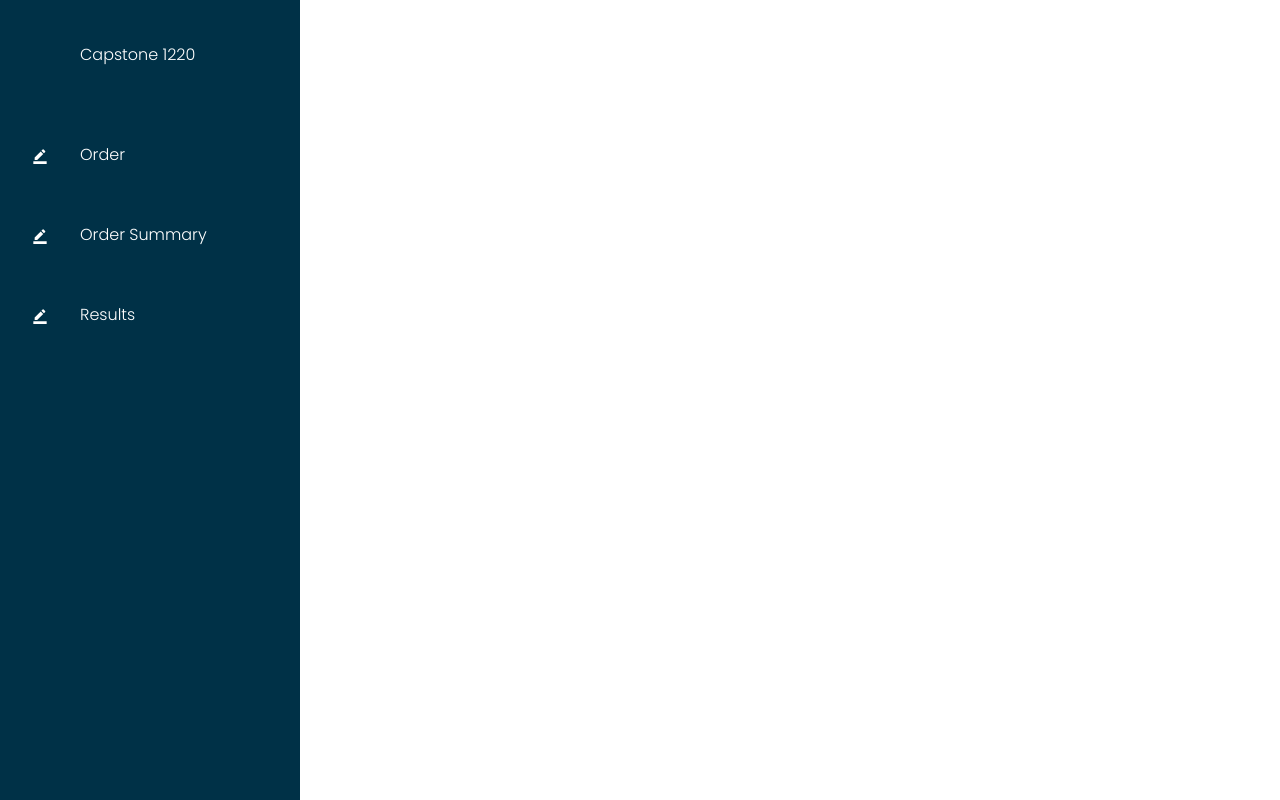
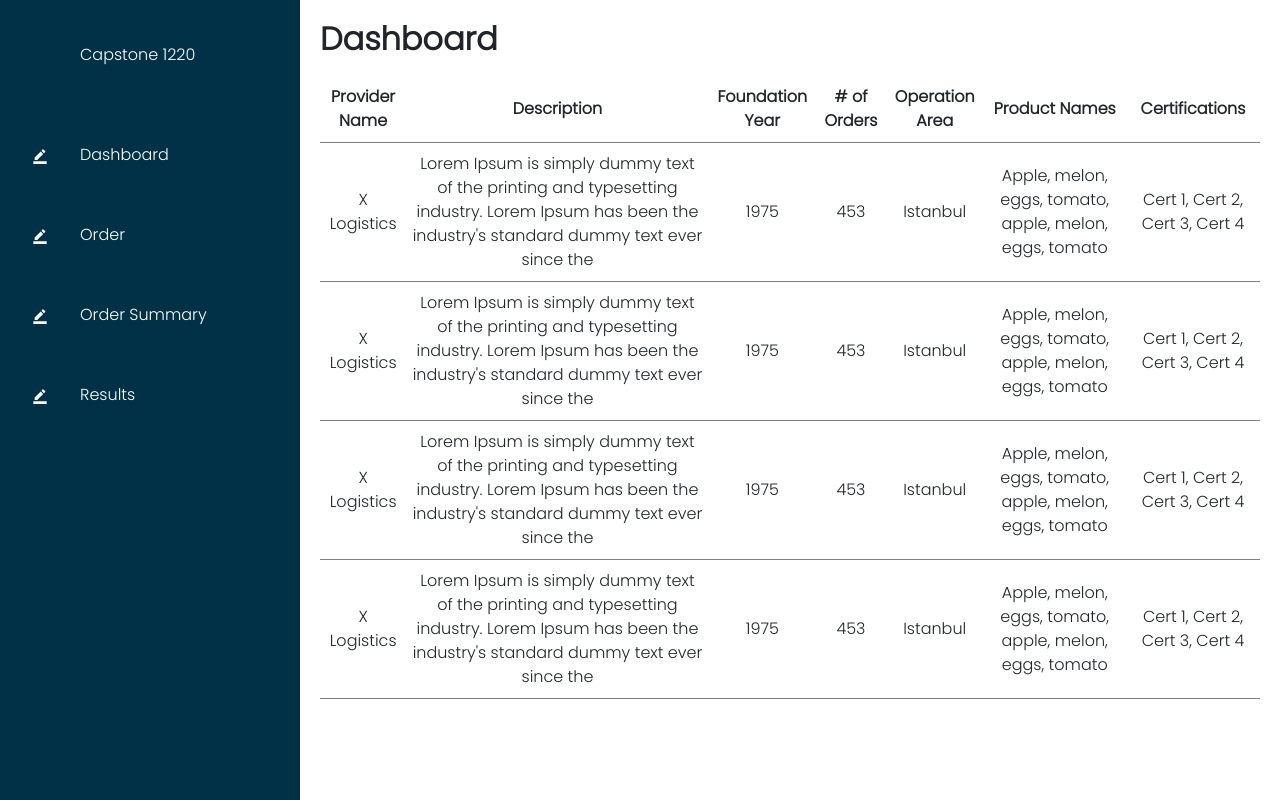
Before and after one commit to ardagungor/capstone, a React (Create React App) app: page /dashboard in a window 1280 px wide. Built offline with nearby package versions, Linux system fonts and the light colour scheme.

Commit message:
started implementing dashboard and login

```diff
--- a/src/App.js
+++ b/src/App.js
@@ -11,7 +11,8 @@ import Home from "./components/Home/Home";
 import Order from "./components/Order/Order";
 import Results from "./components/Results/Results";
 import Topbar from "./components/Topbar/Topbar";
-import Profiles from "./components/Profiles/Profiles"
+import Profiles from "./components/Profiles/Profiles";
+import Dashboard from "./components/Dashboard/Dashboard";
 import { Switch, Route, BrowserRouter } from "react-router-dom";
 
 function App() {
@@ -45,6 +46,9 @@ function App() {
         <Switch>
           <Route exact path="/profiles" component={Profiles} />
         </Switch>
+        <Switch>
+          <Route exact path="/dashboard" component={Dashboard} />
+        </Switch>
       </div>
     </BrowserRouter>
   );
--- /dev/null
+++ b/src/components/Dashboard/Dashboard.js
@@ -0,0 +1,81 @@
+import React from "react";
+import classes from "./Dashboard.module.css";
+
+const Dashboard = () => {
+  return (
+    <div className={classes.recentOrders}>
+      <div className={classes.header}>
+        <h2>Dashboard</h2>
+      </div>
+      <table>
+        <thead>
+          <tr>
+            <td>Provider Name</td>
+            <td>Description</td>
+            <td>Foundation Year</td>
+            <td># of Orders</td>
+            <td>Operation Area</td>
+            <td>Product Names</td>
+            <td>Certifications</td>
+          </tr>
+        </thead>
+        <tbody>
+          <tr>
+            <td>X Logistics</td>
+            <td>
+              Lorem Ipsum is simply dummy text of the printing and typesetting
+              industry. Lorem Ipsum has been the industry's standard dummy text
+              ever since the
+            </td>
+            <td>1975</td>
+            <td>453</td>
+            <td>Istanbul</td>
+            <td>Apple, melon, eggs, tomato, apple, melon, eggs, tomato </td>
+            <td>Cert 1, Cert 2, Cert 3, Cert 4</td>
+          </tr>
+          <tr>
+            <td>X Logistics</td>
+            <td>
+              Lorem Ipsum is simply dummy text of the printing and typesetting
+              industry. Lorem Ipsum has been the industry's standard dummy text
+              ever since the
+            </td>
+            <td>1975</td>
+            <td>453</td>
+            <td>Istanbul</td>
+            <td>Apple, melon, eggs, tomato, apple, melon, eggs, tomato </td>
+            <td>Cert 1, Cert 2, Cert 3, Cert 4</td>
+          </tr>
+          <tr>
+            <td>X Logistics</td>
+            <td>
+              Lorem Ipsum is simply dummy text of the printing and typesetting
+              industry. Lorem Ipsum has been the industry's standard dummy text
+              ever since the
+            </td>
+            <td>1975</td>
+            <td>453</td>
+            <td>Istanbul</td>
+            <td>Apple, melon, eggs, tomato, apple, melon, eggs, tomato </td>
+            <td>Cert 1, Cert 2, Cert 3, Cert 4</td>
+          </tr>
+          <tr>
+            <td>X Logistics</td>
+            <td>
+              Lorem Ipsum is simply dummy text of the printing and typesetting
+              industry. Lorem Ipsum has been the industry's standard dummy text
+              ever since the
+            </td>
+            <td>1975</td>
+            <td>453</td>
+            <td>Istanbul</td>
+            <td>Apple, melon, eggs, tomato, apple, melon, eggs, tomato </td>
+            <td>Cert 1, Cert 2, Cert 3, Cert 4</td>
+          </tr>
+        </tbody>
+      </table>
+    </div>
+  );
+};
+
+export default Dashboard;
--- /dev/null
+++ b/src/components/Dashboard/Dashboard.module.css
@@ -0,0 +1,49 @@
+.recentOrders {
+    position: relative;
+    display: grid;
+    min-height: 530px;
+    background: #fff;
+    padding: 20px;
+  }
+
+  .header {
+    display: flex;
+    justify-content: space-between;
+    align-items: flex-start;
+  }
+
+  .header h2 {
+    font-weight: bold;
+  }
+
+  .view_link {
+    position: relative;
+    padding: 5px 10px;
+    background: #003147;
+    color: #fff;
+    text-decoration: none;
+    border-radius: 6px;
+  }
+
+  table {
+    width: 100%;
+    border-collapse: collapse;
+    margin-top: 10px;
+  }
+
+  table thead td {
+    font-weight: bold;
+  }
+
+  table tr {
+    border-bottom: 1px solid gray;
+  }
+
+  table tbody tr:hover {
+    background: #003147;
+    color: #fff;
+  }
+
+  table tr td {
+    padding: 9px 5px;
+  }
--- a/src/components/Login/Login.js
+++ b/src/components/Login/Login.js
@@ -1,24 +1,57 @@
-import React from "react";
+import React, { useState } from "react";
 import { Form, Button } from "react-bootstrap";
 import classes from "./Login.module.css";
+import axios from "axios";
 
 const Login = () => {
+  const [username, setUsername] = useState(null);
+  const [password, setPassword] = useState("");
+
   return (
     <div className={classes.container}>
       <div className={classes.form}>
         <Form
           onSubmit={(e) => {
             e.preventDefault();
+            axios
+              .post("http://localhost:8080/auth/login", {
+                username: username,
+                password: password,
+              })
+              .then((res) => {
+                console.log(res);
+              })
+              .catch((err) => {
+                console.log(err);
+              });
+
+            // axios.get("http://localhost:8080/providers").then((res) =>
+            //   console.log(res).catch((err) => {
+            //     console.log(err);
+            //   })
+            // );
           }}
         >
           <Form.Group controlId="formBasicUsername">
             <Form.Label>Username</Form.Label>
-            <Form.Control type="text" placeholder="Enter username" />
+            <Form.Control
+              type="text"
+              placeholder="Enter username"
+              onChange={(e) => {
+                setUsername(e.target.value);
+              }}
+            />
           </Form.Group>
 
           <Form.Group controlId="formBasicPassword">
             <Form.Label>Password</Form.Label>
-            <Form.Control type="password" placeholder="Password" />
+            <Form.Control
+              type="password"
+              placeholder="Password"
+              onChange={(e) => {
+                setPassword(e.target.value);
+              }}
+            />
           </Form.Group>
 
           <Button variant="primary" type="submit">
--- a/src/components/Sidebar/Sidebar.js
+++ b/src/components/Sidebar/Sidebar.js
@@ -83,6 +83,18 @@ const Sidebar = () => {
             </li>
             <li>
               <NavLink
+                to="/dashboard"
+                className={classes.sidebar_li}
+                activeClassName={classes.activeLink}
+              >
+                <span className={classes.icon}>
+                  <MdBorderColor />
+                </span>
+                <span className={classes.title}>Dashboard</span>
+              </NavLink>
+            </li>
+            <li>
+              <NavLink
                 to="/order"
                 className={classes.sidebar_li}
                 activeClassName={classes.activeLink}
```
